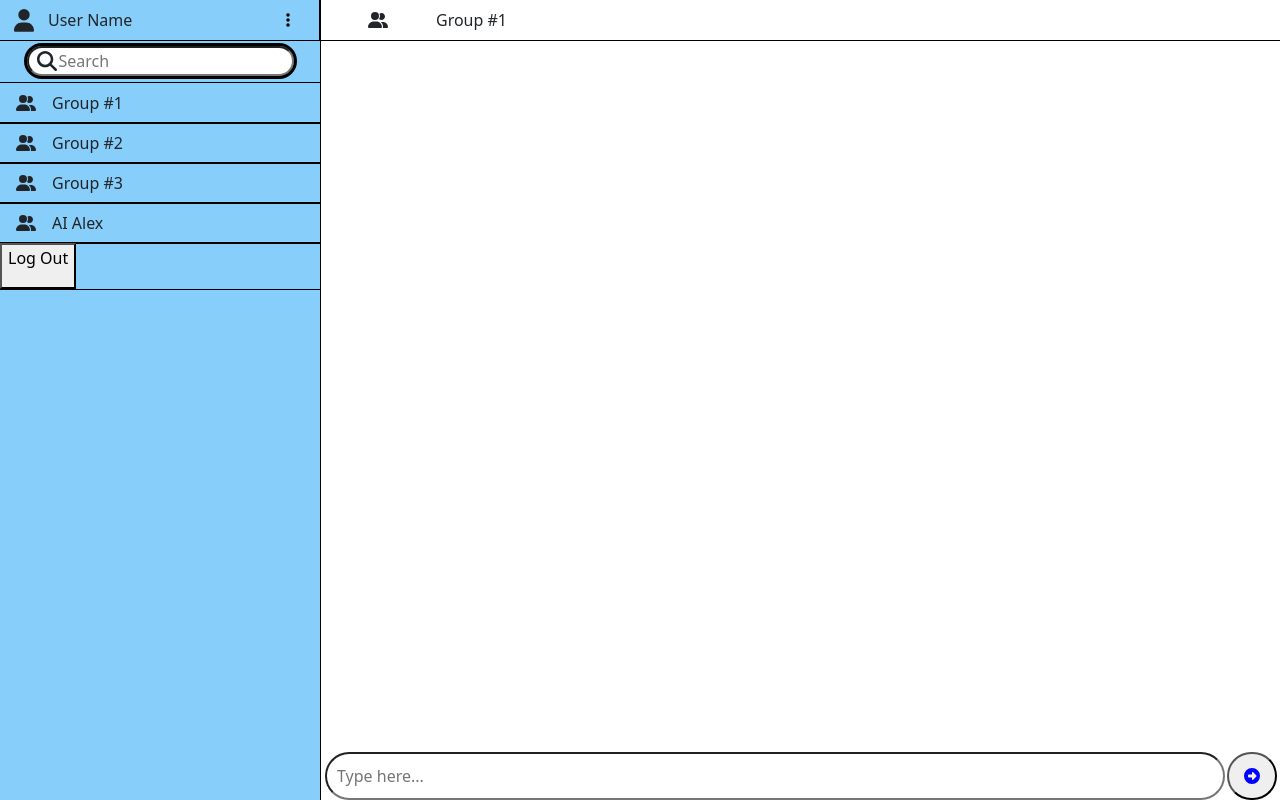
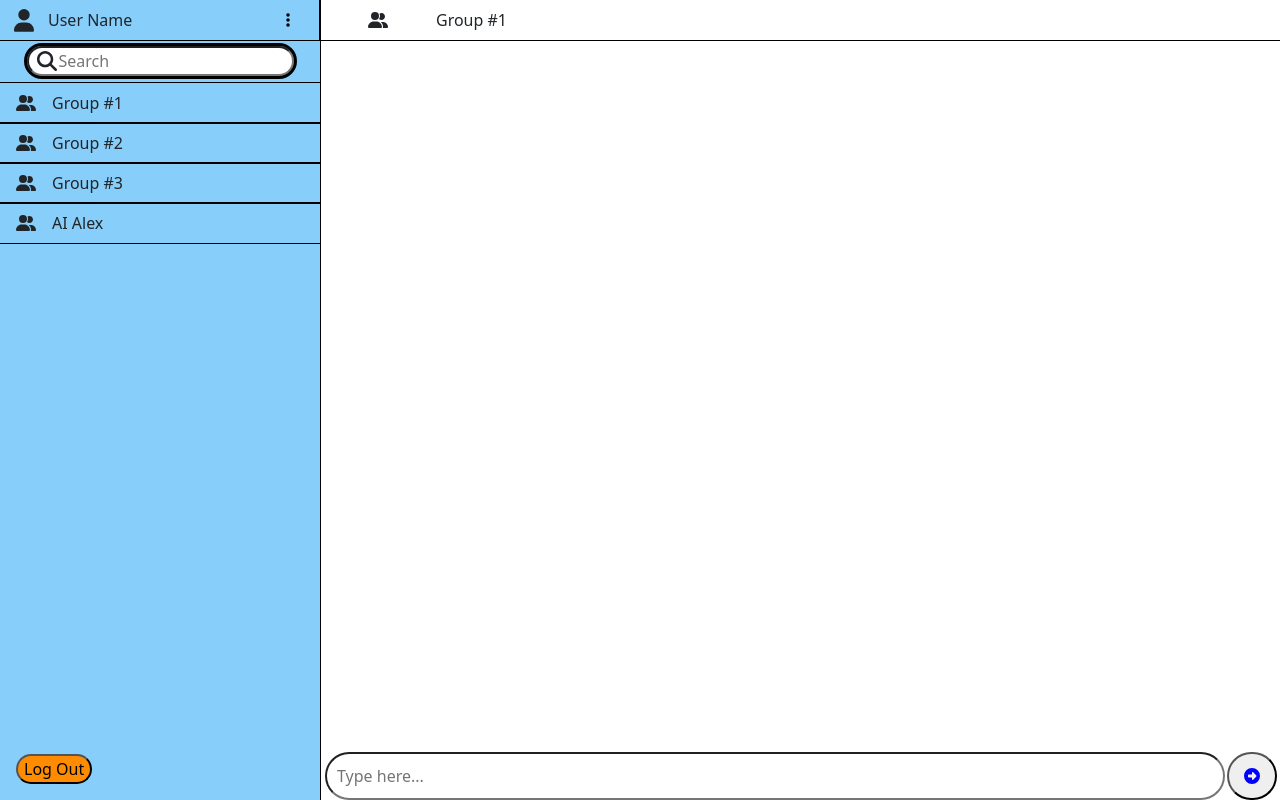
Before and after one commit to Ahmad-ayoub/Voca, a React (Create React App) app: page /MainPage in a window 1280 px wide. Built offline with nearby package versions, Linux system fonts and the light colour scheme.

Commit message:
fixing logout btn css

```diff
--- a/src/Components/MainPage/MainPage.css
+++ b/src/Components/MainPage/MainPage.css
@@ -135,8 +135,14 @@
 
 .logout_button {
   border-radius: 50px;
-  margin-left: 3%;
+  margin-left: 5%;
+  margin-bottom: 5%;
   background: darkorange;
+}
+
+.logout_button_box {
+  margin-top: auto;
+  outline: none;
 }
 
 .logout_text {
--- a/src/Components/MainPage/MainPage.js
+++ b/src/Components/MainPage/MainPage.js
@@ -55,9 +55,9 @@ const MainPage = () => {
           <FontAwesomeIcon icon={faUserGroup} className="profile_box_image" />
           <p className="profile_box_text">AI Alex</p>
         </div>
-        <div className="chat_list_box">
-          <button>
-            <p>Log Out</p>
+        <div className="chat_list_box logout_button_box ">
+          <button className="logout_button">
+            <p className="logout_text">Log Out</p>
           </button>
         </div>
       </div>
```
